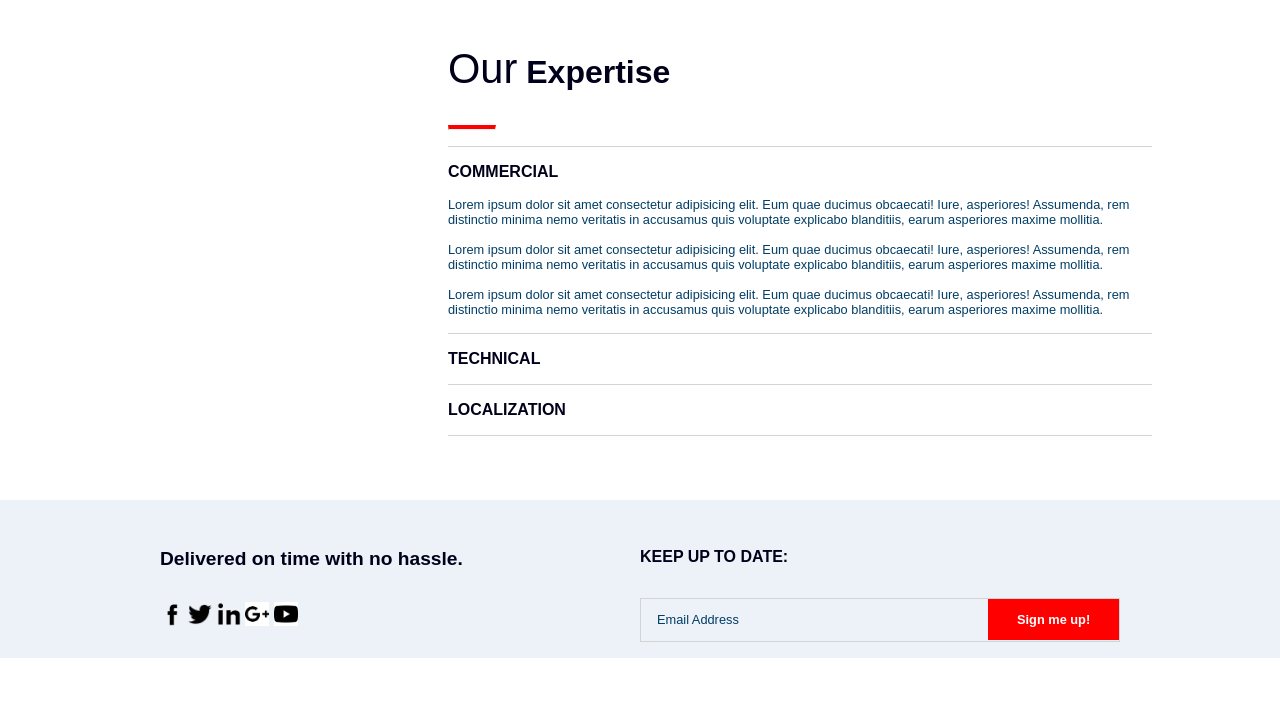
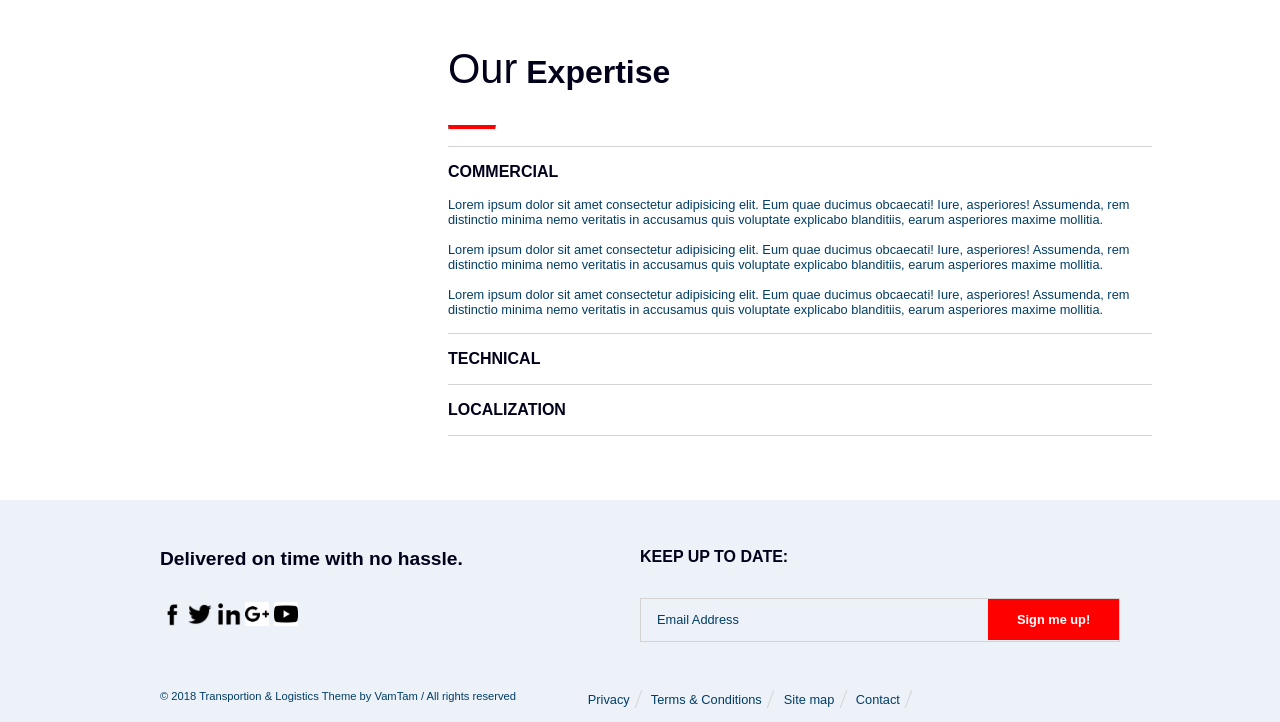
Before and after one commit to IvanLovas/vivify-project, a website: page index.html in a window 1280 px wide. Shown: the part 1609-2331 px from the top of the page. Before the commit the page ends 2267 px from the top, so only its background shows below. Drawn offline with Linux system fonts and the light colour scheme; a web font is replaced by a local one.

Commit message:
#HCAA-16 Finished footer

```diff
--- a/index.html
+++ b/index.html
@@ -3,7 +3,7 @@
 <head>
     <meta name="viewport" content="width=device-width, initial-scale=1.0">
     <meta charset="UTF-8">
-    <title>Title</title>
+    <title>Morz Transport</title>
     <link href="https://fonts.googleapis.com/css?family=Encode+Sans+Semi+Expanded" rel="stylesheet">
     <link rel="stylesheet" type="text/css" href="css/main.css">
 </head>
@@ -123,5 +123,17 @@
         </div>
     </section>
 
+    <footer>
+        <p>&copy; 2018 Transportion &amp; Logistics Theme by VamTam / All rights reserved</p>
+        <nav>
+            <ul>
+                <li><a href="#">Privacy</a></li>
+                <li><a href="#">Terms &amp; Conditions</a></li>
+                <li><a href="#">Site map</a></li>
+                <li><a href="#">Contact</a></li>
+            </ul>
+        </nav>
+    </footer>
+
 </body>
 </html>
--- a/scss/main.scss
+++ b/scss/main.scss
@@ -359,3 +359,39 @@ h2 {
         }
     }
 }
+
+footer {
+    background: $light-blue;
+    padding: 2rem 10rem;
+
+    p {
+        float: left;
+        font-size: 0.7em;
+        color: $section-font;
+    }
+
+    nav {
+        float: left;
+        padding-left: 4rem;
+
+        ul {
+
+            li {
+                display: inline-block;
+                transform: skew(-20deg);
+                border-right: 1px solid $light-grey;
+            }
+        }
+
+        a {
+            display: inline-block;
+            transform: skew(20deg);
+            text-decoration: none;
+            font-size: 0.8rem;
+            padding: 0 0.5rem;
+            color: $section-font;
+
+        }
+    }
+
+}
```
Also changed, not shown: css/main.css, 1 other file.
